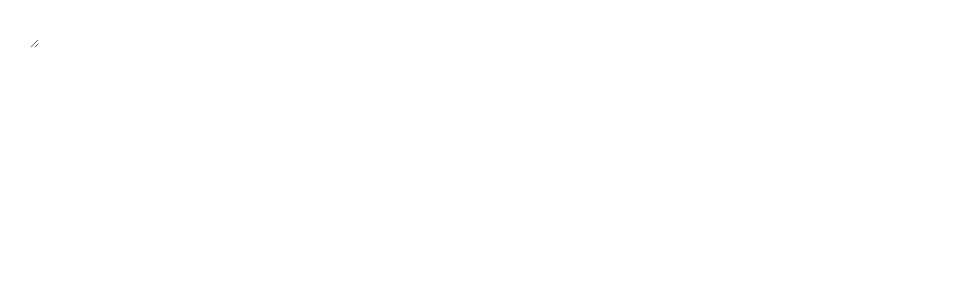
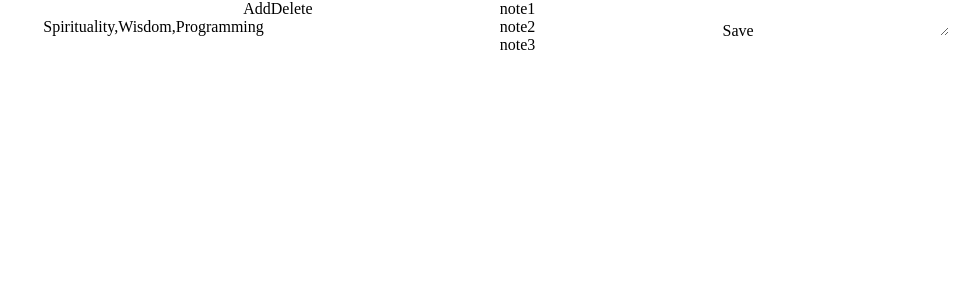
Before and after one commit to ozansozuozgit/vue-notebook, a Vue app: page / in a window 1280 px wide. Shown: the top 300 px of the page, without its empty margins (144-1122 px from the left). Built offline with nearby package versions, Linux system fonts and the light colour scheme.

Commit message:
create base mockup

```diff
--- a/src/App.vue
+++ b/src/App.vue
@@ -1,26 +1,50 @@
 <template>
-  <v-app>
-    <v-main>
-      <!-- <HelloWorld/> -->
-      <TextField />
-    </v-main>
-  </v-app>
+  <div class="app_container">
+    <div class="category_container">
+      <CategoryNav />
+      <div
+        class="categories_container"
+        v-for="(category, index) in categories"
+        :key="index"
+      >
+        <Category :category="category" />
+      </div>
+    </div>
+    <div class="note_container">
+      <div class="notes_container" v-for="(note, index) in notes" :key="index">
+        <Note :note="note" />
+      </div>
+    </div>
+    <TextField />
+  </div>
 </template>
 
 <script>
-// import HelloWorld from './components/HelloWorld';
-import TextField from './components/TextField'
+import TextField from "./components/TextField";
+import CategoryNav from "./components/CategoryNav";
+import Category from "./components/Category";
+import Note from "./components/Note";
 
 export default {
-  name: 'App',
+  name: "App",
 
   components: {
-    // HelloWorld,
+    CategoryNav,
+    Category,
+    Note,
     TextField,
   },
 
   data: () => ({
-    //
+    categories: ["Spirituality,Wisdom,Programming"],
+    notes: ["note1", "note2", "note3"],
   }),
 };
 </script>
+
+<style scoped>
+.app_container {
+  display: flex;
+  justify-content: space-evenly;
+}
+</style>
--- a/src/components/Category.vue
+++ b/src/components/Category.vue
@@ -1,15 +1,16 @@
 <template>
-    <div>
-
-    </div>
+  <div>
+    {{ category }}
+  </div>
 </template>
 
 <script>
-    export default {
-
-    }
+export default {
+  props: {
+    category: String,
+  },
+};
 </script>
 
 <style lang="scss" scoped>
-
 </style>
--- /dev/null
+++ b/src/components/CategoryNav.vue
@@ -0,0 +1,27 @@
+<template>
+  <div>
+    <input type="text" v-model="categoryTitle" />
+    <button>Add</button>
+    <button>Delete</button>
+    {{ categoryTitle }}
+  </div>
+</template>
+
+<script>
+export default {
+  name: "CategoryNav",
+  data: () => {
+    return { categoryTitle: "" };
+  },
+  watch: {
+    categoryTitle: {
+      handler() {
+        console.log(this.categoryTitle);
+      },
+    },
+  },
+};
+</script>
+
+<style lang="scss" scoped>
+</style>
--- a/src/components/Note.vue
+++ b/src/components/Note.vue
@@ -0,0 +1,16 @@
+<template>
+  <div>
+    {{ note }}
+  </div>
+</template>
+
+<script>
+export default {
+  props: {
+    note: String,
+  },
+};
+</script>
+
+<style lang="scss" scoped>
+</style>
--- a/src/components/TextField.vue
+++ b/src/components/TextField.vue
@@ -1,12 +1,10 @@
 <template
 >
-  <textarea></textarea>
-
-
+  <div><button>Save</button><textarea></textarea></div>
 </template>
 
 <script>
-    export default {
-        name:'TextField',
-    }
+export default {
+  name: "TextField",
+};
 </script>
```
Also changed, not shown: src/assets/logo.png (deleted), src/assets/logo.svg (deleted).
